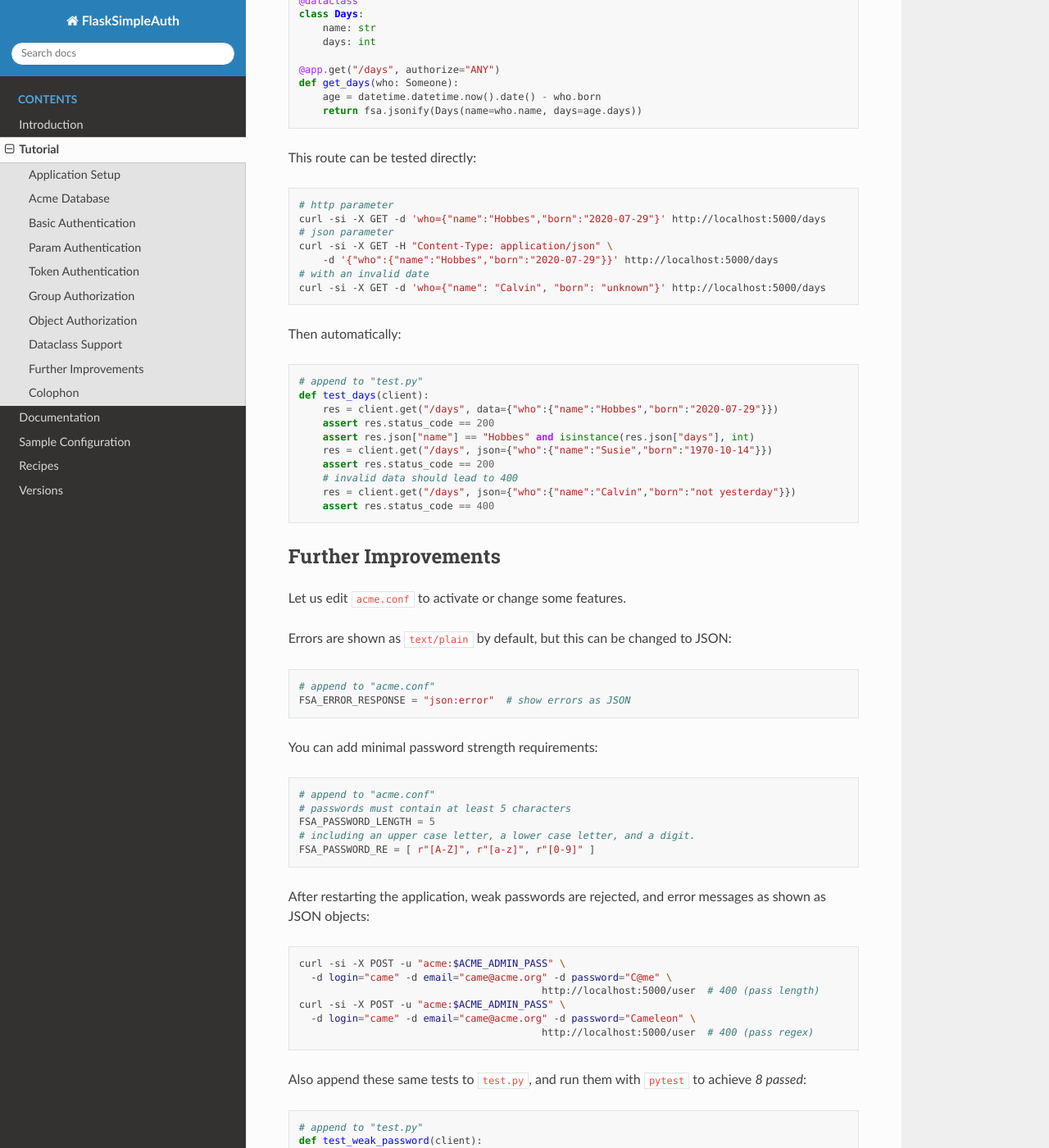
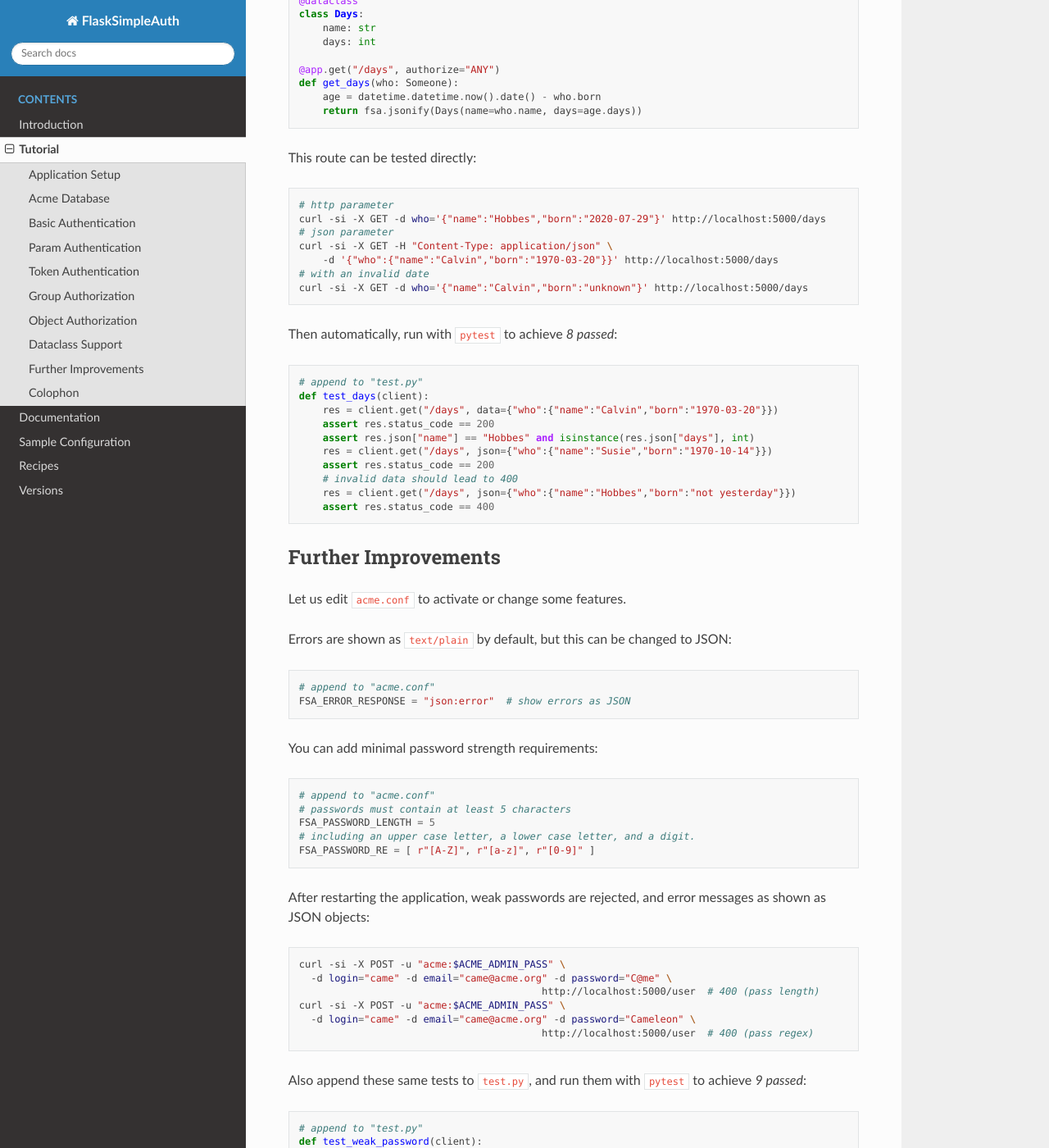
Before and after one commit to zx80/flask-simple-auth, a Sphinx documentation site: the page built from docs/TUTORIAL.md, in a window 1280 px wide and 1400 px high, scrolled down 12183 px. Shown: the whole window at 82% size. Built offline with Sphinx 7.4.7 and the Read the Docs theme 2.0.0, drawn with Linux system fonts in a browser that asks for light colours; pages that are not in the unit, such as notebooks, are missing from menus.

Commit message:
review tutorial tests and counts

````diff
--- a/docs/TUTORIAL.md
+++ b/docs/TUTORIAL.md
@@ -222,7 +222,7 @@ def test_acmedata():
     # FIXME should also test errors...
 ```
 
-Run `pytest` as before to achieve *2 passed*.
+Run `pytest` as before to achieve _2 passed_.
 
 ## Basic Authentication
 
@@ -353,7 +353,7 @@ curl -si -X GET -u "acme:$ACME_ADMIN_PASS" http://localhost:5000/stuff     # 200
 ```
 
 Also append these same tests to `test.py`, and run them with `pytest` to
-achieve *3 passed*:
+achieve _3 passed_:
 
 ```python
 # append to "test.py"
@@ -421,7 +421,7 @@ curl -si -X GET -d USER=acme -d PASS="$ACME_ADMIN_PASS" http://localhost:5000/he
 ```
 
 Also append these same tests to `test.py`, and run them with `pytest` to
-achieve *4 passed*:
+achieve _4 passed_:
 
 ```python
 # append to "test.py"
@@ -493,7 +493,7 @@ curl -si -X GET -H "Authorization: Bearer <put-the-raw-token-value-here>" \
 ```
 
 Also append these same tests to `test.py`, and run them with `pytest` to
-achieve *5 passed*:
+achieve _5 passed_:
 
 ```python
 # append to "test.py"
@@ -561,7 +561,7 @@ curl -si -X GET -u 'meca:Mec0!' http://localhost:5000/hello-me    # 200
 ```
 
 Also append these same tests to `test.py`, and run them with `pytest` to
-achieve *6 passed*:
+achieve _6 passed_:
 
 ```python
 # append to "test.py"
@@ -631,7 +631,7 @@ curl -si -X PATCH -u 'mace:Mac1!' \
 ```
 
 Also append these same tests to `test.py`, and run them with `pytest` to
-achieve *7 passed*:
+achieve _7 passed_:
 
 ```python
 # append to "test.py"
@@ -693,26 +693,26 @@ This route can be tested directly:
 
 ```shell
 # http parameter
-curl -si -X GET -d 'who={"name":"Hobbes","born":"2020-07-29"}' http://localhost:5000/days
+curl -si -X GET -d who='{"name":"Hobbes","born":"2020-07-29"}' http://localhost:5000/days
 # json parameter
 curl -si -X GET -H "Content-Type: application/json" \
-    -d '{"who":{"name":"Hobbes","born":"2020-07-29"}}' http://localhost:5000/days
+    -d '{"who":{"name":"Calvin","born":"1970-03-20"}}' http://localhost:5000/days
 # with an invalid date
-curl -si -X GET -d 'who={"name": "Calvin", "born": "unknown"}' http://localhost:5000/days
+curl -si -X GET -d who='{"name":"Calvin","born":"unknown"}' http://localhost:5000/days
 ```
 
-Then automatically:
+Then automatically, run with `pytest` to achieve _8 passed_:
 
 ```python
 # append to "test.py"
 def test_days(client):
-    res = client.get("/days", data={"who":{"name":"Hobbes","born":"2020-07-29"}})
+    res = client.get("/days", data={"who":{"name":"Calvin","born":"1970-03-20"}})
     assert res.status_code == 200
     assert res.json["name"] == "Hobbes" and isinstance(res.json["days"], int)
     res = client.get("/days", json={"who":{"name":"Susie","born":"1970-10-14"}})
     assert res.status_code == 200
     # invalid data should lead to 400
-    res = client.get("/days", json={"who":{"name":"Calvin","born":"not yesterday"}})
+    res = client.get("/days", json={"who":{"name":"Hobbes","born":"not yesterday"}})
     assert res.status_code == 400
 ```
 
@@ -750,7 +750,7 @@ curl -si -X POST -u "acme:$ACME_ADMIN_PASS" \
 ```
 
 Also append these same tests to `test.py`, and run them with `pytest` to
-achieve *8 passed*:
+achieve _9 passed_:
 
 ```python
 # append to "test.py"
````
